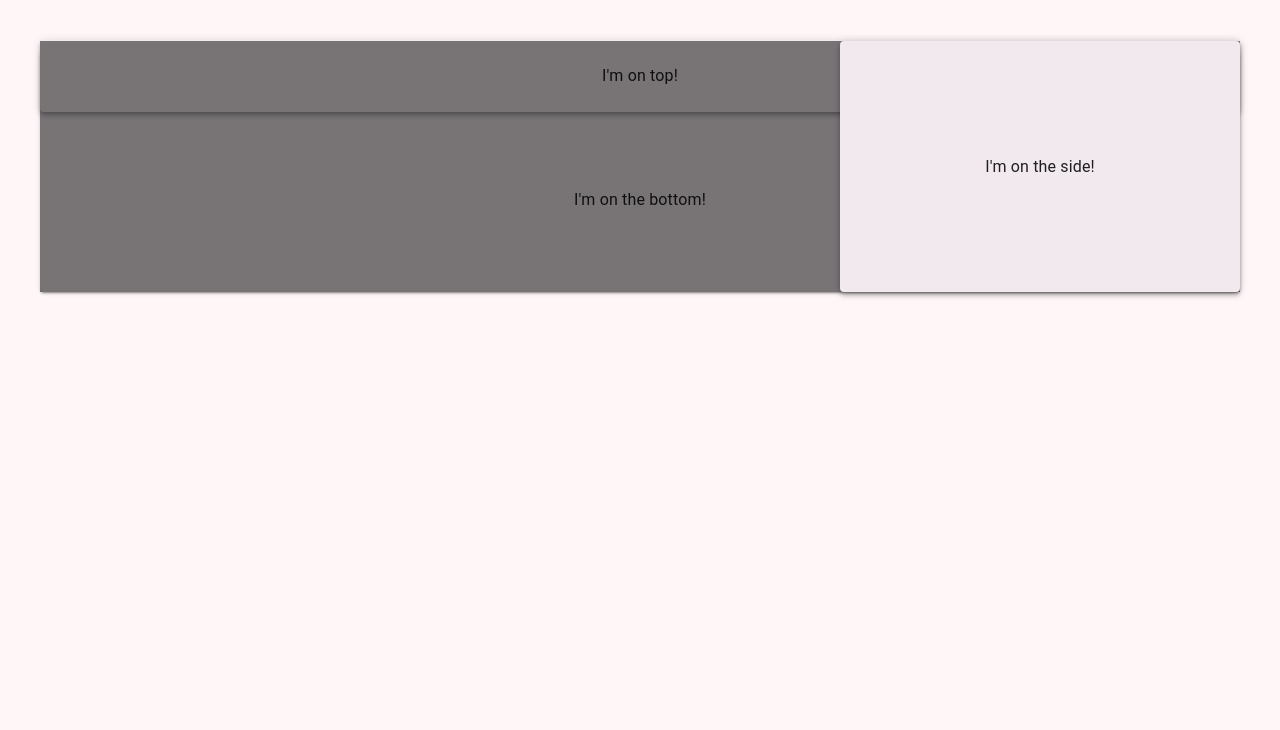
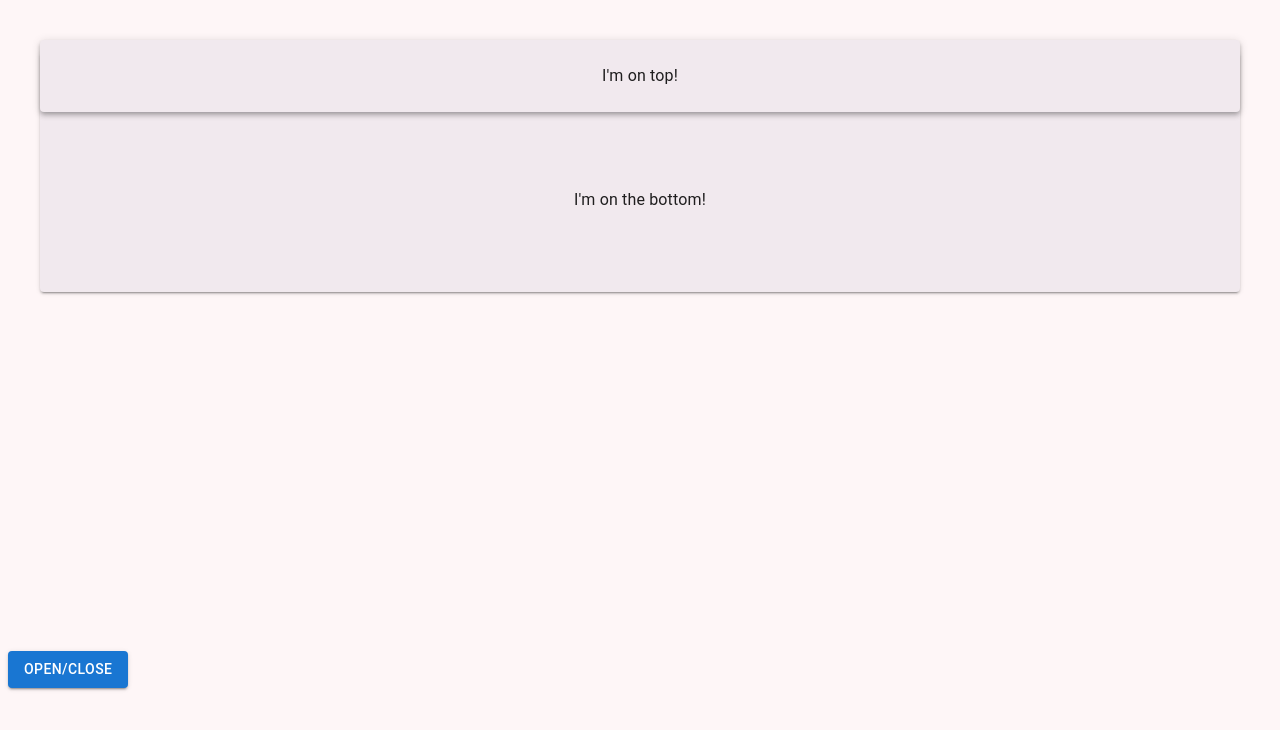
Before and after one commit to eclectic-kitty/react-mui-experiments, a React (Create React App) app: page / in a window 1280 px wide. Shown: the top 730 px of the page. Built offline with nearby package versions, Linux system fonts and the light colour scheme.

Commit message:
Tried out Collapse transition 🚫

```diff
--- a/src/App.js
+++ b/src/App.js
@@ -4,11 +4,10 @@ import { ThemeProvider, createTheme, styled } from "@mui/material/styles";
 import {
   CssBaseline,
   Grid2 as Grid,
-  Stack,
-  Box,
-  Container,
+  Collapse,
   Backdrop,
   Paper,
+  Button,
   Typography,
 } from "@mui/material";
 
@@ -46,6 +45,15 @@ const auTheme = createTheme({
 });
 
 const App = () => {
+  const [drawerOpen, setDrawerOpen] = React.useState(false);
+
+  const handleDrawer = () => {
+    // My understanding is that I'm giving it a function to switch state from the previous to a new one
+    // prev doesn't need to be defined because it's a parameter,
+    // Also, useState setter functions, when given a function as a parameter, automatically give that function the previous value
+    setDrawerOpen((prev) => !prev);
+  };
+
   return (
     <ThemeProvider theme={auTheme}>
       <CssBaseline />
@@ -66,7 +74,7 @@ const App = () => {
             <Typography>I'm on the bottom!</Typography>
           </Paper>
         </Grid>
-        <Backdrop
+        {/* <Backdrop
           open={true}
           slotProps={{ root: { backgroundColor: "rgba(201, 102, 240, 1)" } }}
           sx={{
@@ -76,14 +84,26 @@ const App = () => {
             top: -311,
             zIndex: 10,
           }}
+        > */}
+        <Collapse
+          orientation="horizontal"
+          in={drawerOpen}
+          sx={{ width: "100%", height: "100%" }}
         >
           <Grid size={4} offset={8} sx={{ position: "relative", zIndex: 20 }}>
-            <Paper elevation={4} sx={{ paddingY: 14.2, textAlign: "center" }}>
-              <Typography>I'm on the side!</Typography>
+            <Paper
+              elevation={4}
+              sx={{ paddingY: 14.2, textAlign: "center", width: "100%" }}
+            >
+              <Typography>AAAAAAAAAAAAAAAAAAAAAAAAAAAAAA</Typography>
             </Paper>
           </Grid>
-        </Backdrop>
+        </Collapse>
+        {/* </Backdrop> */}
       </Grid>
+      <Button variant="contained" onClick={handleDrawer} sx={{ margin: 1 }}>
+        open/close
+      </Button>
 
       {/* ~~ Position: relative ~~
     ~~ This renders best, closest to what we want, but far from ideal and not v responsive...
```
